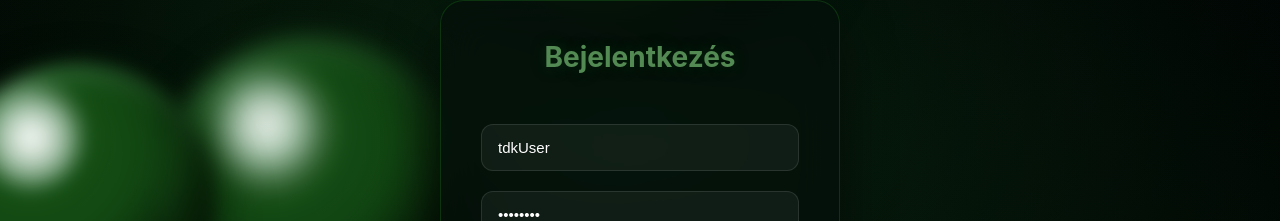
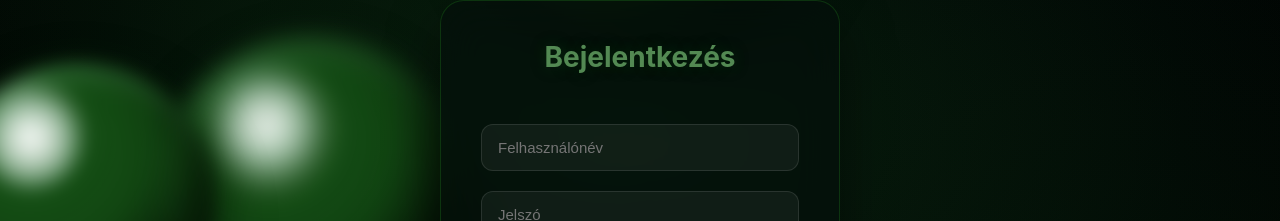
Before and after one commit to KiralyAlparCsaba/Sapi3D, a React (Vite) app in the folder frontend/: page /login in a window 1280 px wide. Shown: the part 194-415 px from the top of the page. Built offline with nearby package versions, Linux system fonts and the light colour scheme.

Commit message:
removed hardcoded user

```diff
--- a/frontend/src/components/auth/Login.jsx
+++ b/frontend/src/components/auth/Login.jsx
@@ -6,7 +6,7 @@ import "../../styles/Login.css";
 import { metricsCollector } from "../three/metricsCollector.js";
 
 function Login() {
-  const [formData, setFormData] = useState({ username: "tdkUser", password: "Erosj123" });
+  const [formData, setFormData] = useState({ username: "", password: "" });
   const [error, setError] = useState("");
   const navigate = useNavigate();
   const { login } = useAuth();
--- a/frontend/src/components/layout/Navbar.jsx
+++ b/frontend/src/components/layout/Navbar.jsx
@@ -139,7 +139,7 @@ export default function Navbar({ theme, setTheme}) {
         <div className="nav-center desktop-only">
           <div className="nav-menu">
             <Link to="/app" className="nav-link">Főoldal</Link>
-            <Link to="/app/model" state={{ marker: "MarkerAula" }} className="nav-link">Modell</Link>
+            <Link to="/app/model?marker=MarkerAula" className="nav-link">Modell</Link>
             <Link to="/app/events" className="nav-link">Események</Link>
             <Link to="/app/locations" className="nav-link">Helyszínek</Link>
             <Link to="/app/profil" className="nav-link">Profil</Link>
@@ -194,7 +194,7 @@ export default function Navbar({ theme, setTheme}) {
 
         <div className="drawer-menu">
           <Link to="/app" onClick={() => setDrawerOpen(false)}>Főoldal</Link>
-          <Link to="/app/model" state={{ marker: "MarkerAula" }} onClick={() => setDrawerOpen(false)}>Modell</Link>
+          <Link to="/app/model?marker=MarkerAula" onClick={() => setDrawerOpen(false)}>Modell</Link>
           <Link to="/app/events" onClick={() => setDrawerOpen(false)}>Események</Link>
           <Link to="/app/locations" onClick={() => setDrawerOpen(false)}>Helyszínek</Link>
           <Link to="/app/profil" onClick={() => setDrawerOpen(false)}>Profil</Link>
```
